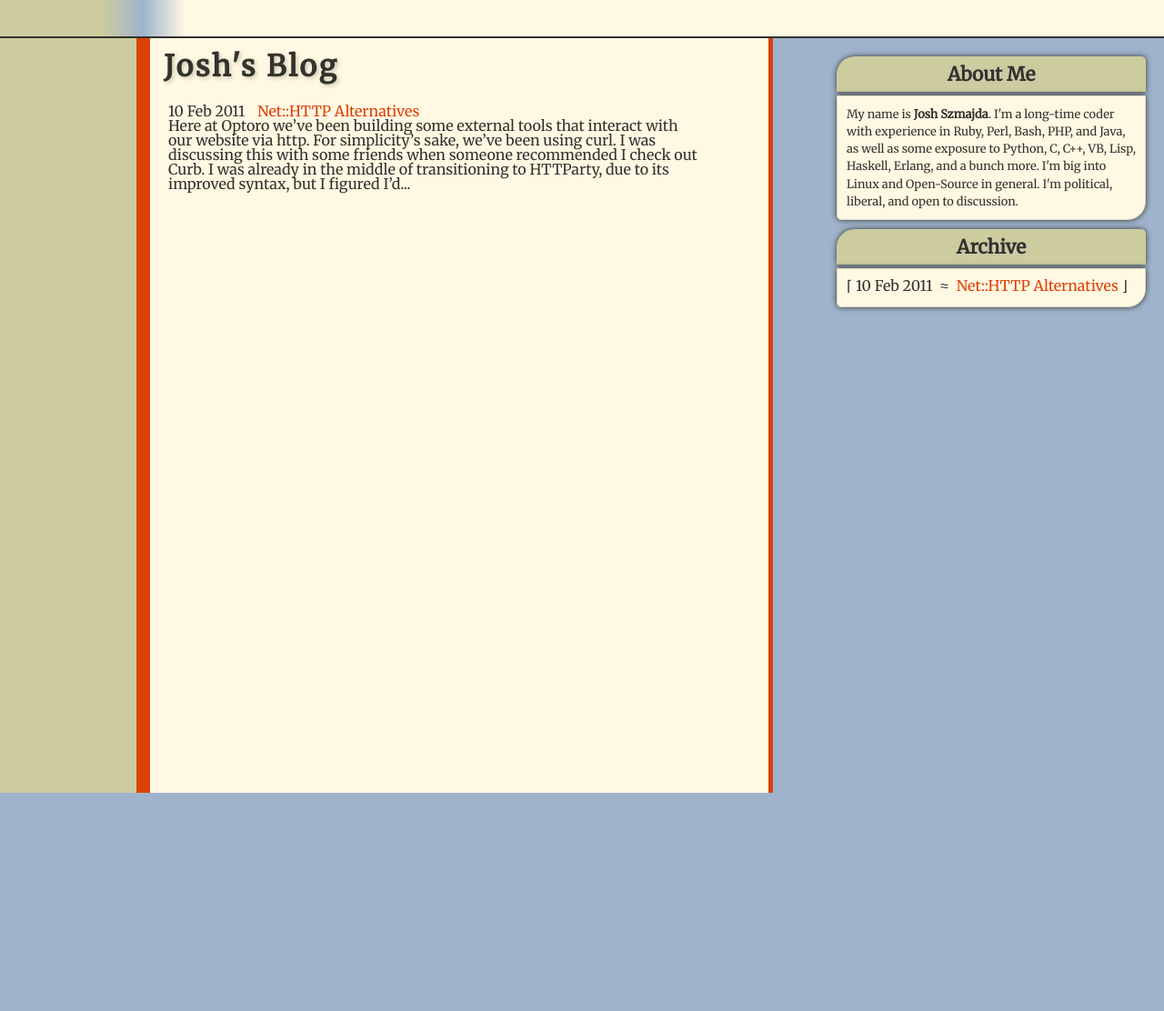
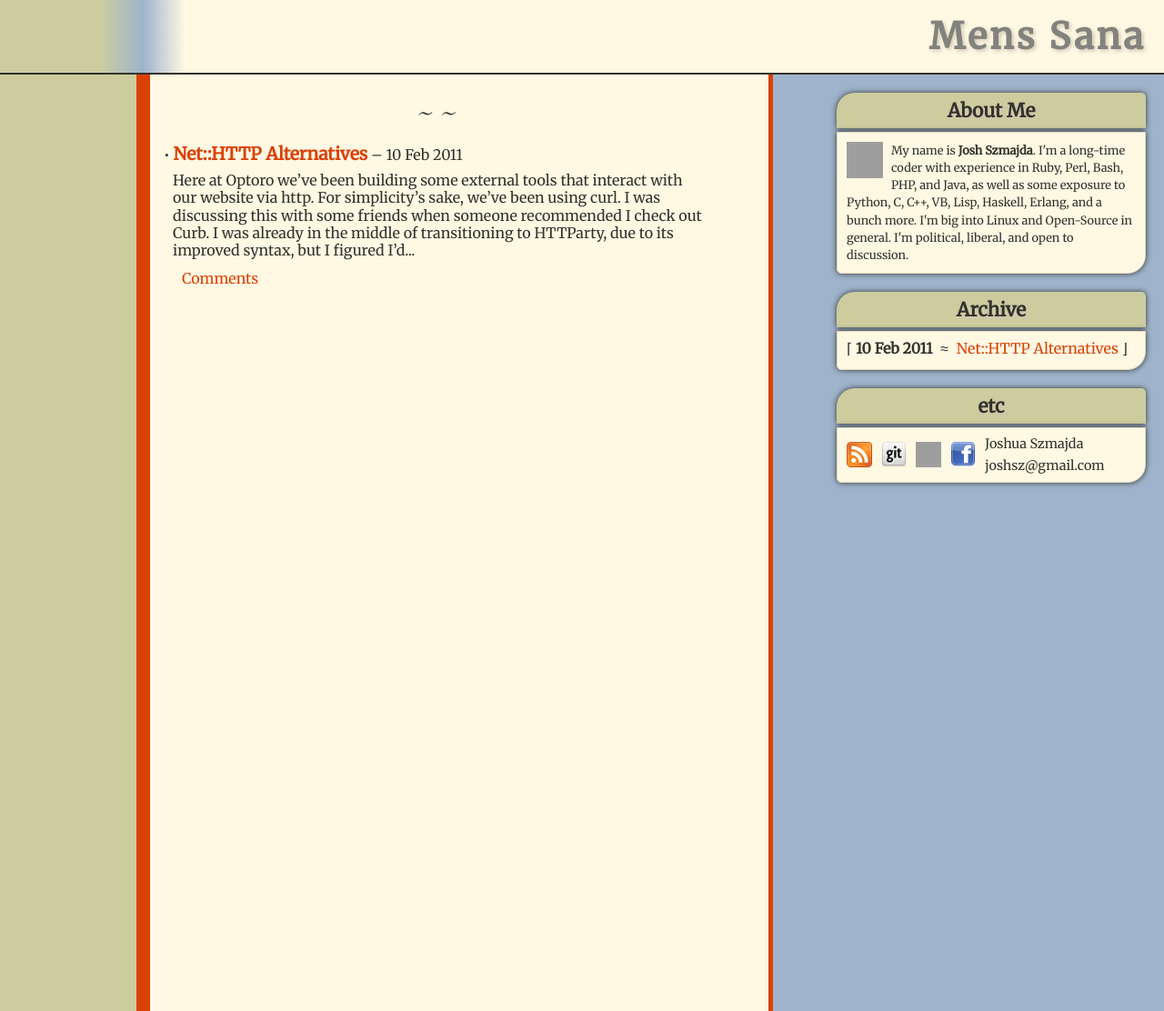
Before and after one commit to jszmajda/blog, a Jekyll site: the page built from index.html, in a window 1280 px wide. Shown: the whole page at 91% size. Built offline with Jekyll 4.4.1, drawn with Linux system fonts in a browser that asks for light colours; some web fonts are replaced; comment, search, counter and statistics services are not loaded; before the commit the page ends 900 px from its top, so only the background shows below that; grey boxes are pictures that could not be loaded.

Commit message:
hey it's not too bad now

```diff
--- a/_config.yml
+++ b/_config.yml
@@ -1 +1,3 @@
 pygments: true
+permalink: date
+lsi: true
--- a/_layouts/default.html
+++ b/_layouts/default.html
@@ -6,11 +6,13 @@ site_title: Mens Sana
 <html>
   <head>
     <title>{{ page.site_title }} | {{ page.title }}</title>
+    <link rel="alternate" title="{{ page.site_title }}" type="application/atom+xml" href="http://feeds.feedburner.com/loki/DqPy"/>
     <link rel="stylesheet" href="/css/reset.css" type="text/css"/>
     <link rel="stylesheet" href="/css/pyg_autumn.css" type="text/css"/>
     <link rel="stylesheet" href="/css/main.css" type="text/css"/>
     <link href='http://fonts.googleapis.com/css?family=Droid+Sans+Mono' rel='stylesheet' type='text/css'>
     <link href='http://fonts.googleapis.com/css?family=Merriweather' rel='stylesheet' type='text/css'>
+    <link href='http://fonts.googleapis.com/css?family=Tangerine' rel='stylesheet' type='text/css'>
 
     <script type="text/javascript">
       var _gaq = _gaq || [];
@@ -33,7 +35,8 @@ site_title: Mens Sana
       <div class="navblock">
         <h3>About Me</h3>
         <p>
-          My name is <strong>Josh Szmajda</strong>. I'm a long-time coder with experience in Ruby, Perl, Bash, PHP, and Java, as well as some exposure to Python, C, C++, VB, Lisp, Haskell, Erlang, and a bunch more. I'm big into Linux and Open-Source in general. I'm political, liberal, and open to discussion.
+        <img src="http://www.gravatar.com/avatar/8f8d83cc67582bc98ed3a111a8182d55.png" align="left" width="40" height="40"/>
+        My name is <strong>Josh Szmajda</strong>. I'm a long-time coder with experience in Ruby, Perl, Bash, PHP, and Java, as well as some exposure to Python, C, C++, VB, Lisp, Haskell, Erlang, and a bunch more. I'm big into Linux and Open-Source in general. I'm political, liberal, and open to discussion.
         </p>
       </div>
       <div class="navblock">
@@ -51,22 +54,17 @@ site_title: Mens Sana
         </ul>
       </div>
 
-      <!-- TODO
       <div class="navblock">
-        <h3>Links</h3>
-        <ul class="posts">
-          {% for post in site.posts %}
-          <li>
-            &lceil;
-            <span>{{ post.date | date_to_string }}</span>
-            &asymp;
-            <a href="{{ post.url }}">{{ post.title }}</a>
-            &rfloor;
-          </li>
-          {% endfor %}
+        <h3>etc</h3>
+        <ul class="contact">
+          <li><a href="http://feeds.feedburner.com/loki/DqPy"><img src="/img/feed-icon-28x28.png" width="28" height="28"/></a></li>
+          <li><a href="http://github.com/joshsz"><img src="/img/github_32.png" width="28" height="28"/></a></li>
+          <li><a href="http://www.twitter.com/jszmajda"><img src="http://twitter-badges.s3.amazonaws.com/t_logo-b.png" alt="Follow jszmajda on Twitter" width="28" height="28"/></a></li>
+          <li><a href="http://facebook.com/joshsz"><img src="/img/facebook.jpg" width="28" height="28"/></a></li>
+          <li>Joshua Szmajda</li>
+          <li>joshsz@gmail.com</li>
         </ul>
       </div>
-      -->
     </div>
 
     <div id="main">
--- a/css/main.css
+++ b/css/main.css
@@ -11,6 +11,17 @@ body {
   background: -webkit-gradient(linear, 100 0, 215 0, color-stop(0.1, #CCCC9F), color-stop(0.5, #9FB4CC), color-stop(0.9, #FFF8E3));
   background: -moz-linear-gradient(left, #CCCC9F 10%, #9FB4CC 20%, #FFF8E3 70%);
   cursor: pointer;
+}
+
+a {
+  text-decoration: none;
+  color: #DB4105;
+}
+a:hover {
+  text-decoration: underline;
+}
+a:active {
+  text-decoration: underline;
 }
 
 h1 {
@@ -44,6 +55,37 @@ strong {
 #main {
 }
 
+/* ---------- Index ---------- */
+
+ul.index-posts span {
+}
+ul.index-posts li {
+  margin-bottom: 20px;
+}
+.preview {
+  padding-left: 10px;
+  line-height: 1.2em;
+}
+
+.title-line {
+  margin-bottom: 10px;
+}
+.title-line a {
+  font-weight: bold;
+  font-size: 1.2em;
+}
+
+.deco {
+  font-family: "Tangerine", arial, sans-serif;
+  font-size: 3em;
+  padding: 0 0 15px 0;
+  margin: 0 auto;
+  text-align: center;
+}
+
+
+/* ---------- Nav ---------- */
+
 #nav {
   float: right;
   height: 100%;
@@ -71,10 +113,13 @@ strong {
 }
 
 #nav .navblock {
-  margin-bottom: 10px;
+  margin-bottom: 20px;
 }
 #nav .navblock ul {
   padding: 5px;
+}
+#nav .navblock p img {
+  margin: 0 9px 5px 0;
 }
 #nav .navblock p {
   line-height: 1.5em;
@@ -95,13 +140,12 @@ strong {
   -webkit-box-shadow: 0px 0px 6px #33332D;
 }
 
+ul.posts span {
+  font-weight: bold;
+}
 ul.posts li {
   margin-bottom: 5px;
   padding: 5px;
-  /*background-color: #CCCC9F;*/
-  /*box-shadow: 0px 0px 6px #33332D;*/
-  /*-moz-box-shadow: 0px 0px 6px #33332D;*/
-  /*-webkit-box-shadow: 0px 0px 6px #33332D;*/
 }
 
 ul.posts li span {
@@ -111,6 +155,20 @@ ul.posts li span {
 ul.posts li a {
   margin-left: 5px;
 }
+
+ul.contact img {
+  margin-top: 5px;
+}
+ul.contact {
+  float: left;
+}
+ul.contact li {
+  margin: 5px;
+  font-size: 0.9em;
+  float: left;
+}
+
+/* ---------- Posts ---------- */
 
 #leftOfPost {
   border-left: 150px solid #CCCC9F;
@@ -122,7 +180,7 @@ ul.posts li a {
   border-left: 15px solid #DB4105;
   border-right: 5px solid #DB4105;
   padding: 15px 65px 15px 15px;
-  min-height: 800px;
+  min-height: 1000px;
 }
 
 .highlight {
@@ -145,14 +203,3 @@ code, pre {
   overflow-y: auto;
   margin-bottom: 10px;
 }
-
-a {
-  text-decoration: none;
-  color: #DB4105;
-}
-a:hover {
-  text-decoration: underline;
-}
-a:active {
-  text-decoration: underline;
-}
--- a/index.html
+++ b/index.html
@@ -1,22 +1,38 @@
 ---
 layout: default
 title: joshsz
+site_title: Mens Sana
 ---
 
 <div id="leftOfPost">
   <div id="post">
-    <h2>Josh's Blog</h2>
 
-    <p></p>
+    <div class="deco">~ ~</div>
 
-    <ul class="posts">
+    <ul class="index-posts">
       {% for post in site.posts %}
       <li>
-        <span>{{ post.date | date_to_string }}</span>
-        <a href="{{ post.url }}">{{ post.title }}</a>
-        <div class="preview">{{ post.content | truncatewords: 60 | strip_html }}</div>
+        <div class="title-line">
+          &bull;
+          <a href="{{ post.url }}">{{ post.title }}</a>
+          &ndash;
+          <span>{{ post.date | date_to_string }}</span>
+        </div>
+        <div class="preview">
+          {{ post.content | truncatewords: 60 | strip_html }}
+          <p><a href="{{ post.url }}#disqus_thread" data-disqus-identifier="{{ post.url }}">Comments</a></p>
+        </div>
       </li>
       {% endfor %}
     </ul>
   </div>
 </div>
+<script type="text/javascript">
+  var disqus_shortname = 'joshszmajda';
+  (function () {
+      var s = document.createElement('script'); s.async = true;
+      s.type = 'text/javascript';
+      s.src = 'http://' + disqus_shortname + '.disqus.com/count.js';
+      (document.getElementsByTagName('HEAD')[0] || document.getElementsByTagName('BODY')[0]).appendChild(s);
+  }());
+</script>
```
Also changed, not shown: _layouts/post.html (+5 -10 lines), atom.xml (added, +27 -0 lines), img/facebook.jpg (added), img/feed-icon-14x14.png (added), img/feed-icon-28x28.png (added), img/github_32.png (added), img/octocat.png (added).
